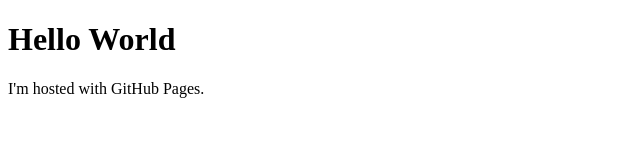
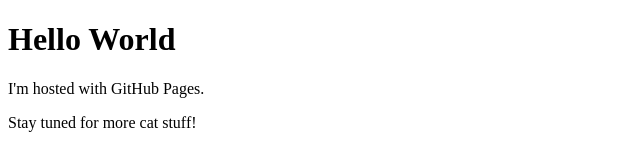
Before and after one commit to nat-the-cat/nat-the-cat.github.io--test, a plain HTML site: page index.html in a window 1280 px wide. Shown: the whole page, without its empty margins (0-640 px from the left). Drawn offline with Linux system fonts and the light colour scheme.

Commit message:
Update index.html

```diff
--- a/index.html
+++ b/index.html
@@ -3,5 +3,6 @@
 <body>
 <h1>Hello World</h1>
 <p>I'm hosted with GitHub Pages.</p>
+<p>Stay tuned for more cat stuff!</p>
 </body>
 </html>
```
